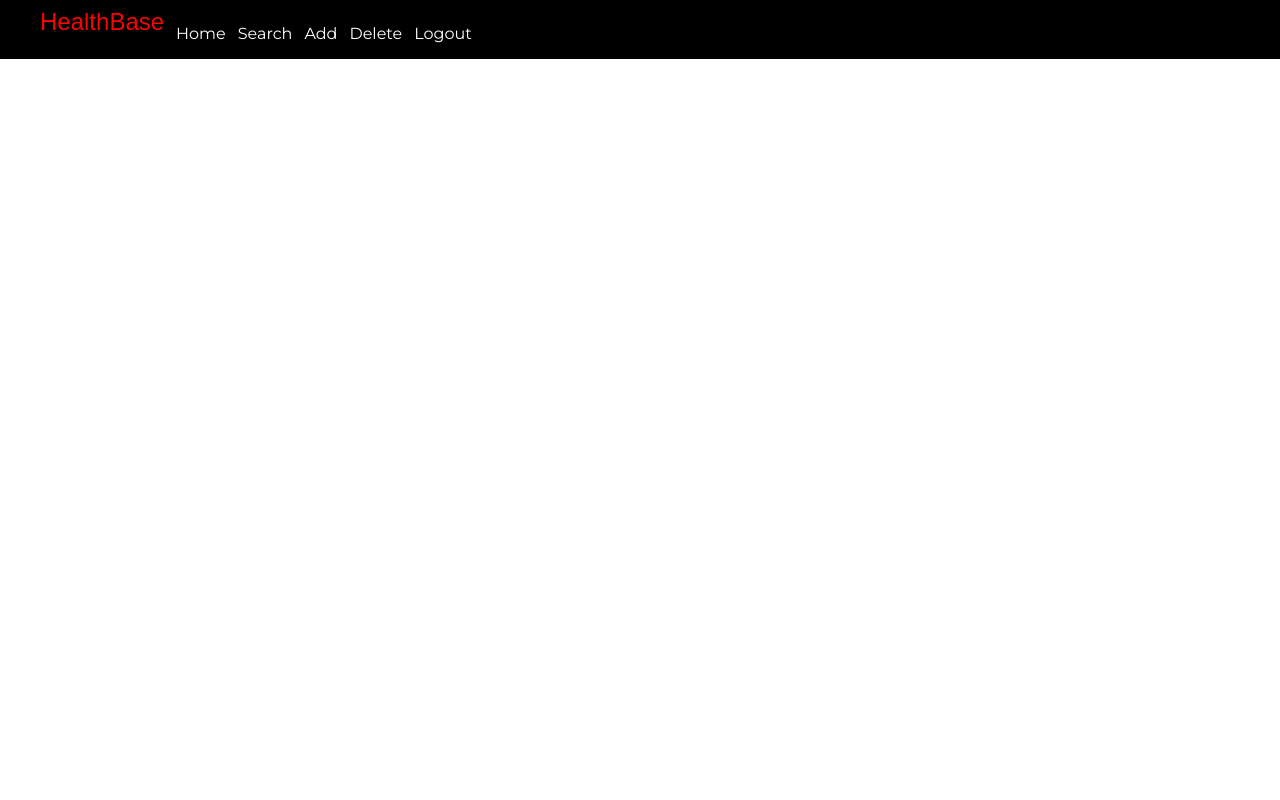
After one commit to jcwilkin/HealthBase, a PHP site: page /AdminHomePage.php in a window 1280 px wide. The commit adds this page. Run offline with PHP 8.4, Linux system fonts and the light colour scheme; some web fonts are replaced.

Commit message:
Add files via upload

```diff
--- /dev/null
+++ b/AdminHomePage.php
@@ -0,0 +1,34 @@
+<html>
+
+  <head>
+    <title> North Mississippi Regional Center HealthBase <title>
+  </head>
+
+  <body>
+    <p>
+      <label> North Mississippi Regional Center HealthBase </label>
+    </p>
+	<html>
+
+	<head>
+	  <title> North Mississippi Regional Center HealthBase   </title>
+	  <link rel="stylesheet" type="text/css" href="style.css">
+	</head>
+
+	<body>
+    <header>
+      <nav>
+        <h1>HealthBase</h1>
+        <ul id = "nav">
+          <li><a  class = "homeblack" href ="HomePage.php">Home</li>
+          <li><a class = "homeblack" href ="search.php">Search</li>
+          <li><a class = "homeblack" href ="createClientAccount.php">Add</li>
+          <li><a class = "homeblack" href ="removeClient.php">Delete</li>
+          <li><a class = "homeblack" href ="logout.php">Logout</li>
+        </ul>
+    </nav>
+</header>
+
+  </body>
+
+  </html>
--- a/CreateAccount.php
+++ b/CreateAccount.php
@@ -7,7 +7,7 @@
 
 <body>
   <div id = "frm">
-    <form action = "login.php" method="POST">
+    <form action = "insertEmployee.php" method="POST">
       <p>
         <label> Create Employee Account </label>
       </p>
--- /dev/null
+++ b/DBH.php
@@ -0,0 +1,5 @@
+<?php
+
+    $conn =mysqli_connect("localhost","root","","NMRC");
+
+    ?>
--- a/insertEmployee.php
+++ b/insertEmployee.php
@@ -9,10 +9,10 @@
     echo 'Database Not Selected';
   }
 
-  $Username = $_POST['USERNAME'];
-  $Password = $_POST['PASSWORD'];
+  $username = $_POST['USERNAME'];
+  $password = $_POST['PASSWORD'];
 
-  $sql ="INSERT INTO `LOGIN`(`Username`,`Password` ) VALUES ('$Username','$Password')";
+  $sql ="INSERT INTO `LOGIN`(`Username`,`Password` ) VALUES ('$username','$password')";
 
   if(!mysqli_query($con,$sql)){
     echo 'Not Inserted';
--- a/search.php
+++ b/search.php
@@ -1,12 +1,12 @@
 <?php
-    mysql_connect("localhost","root","","NMRC") or die("Could Not Connect");
+    require_once("DBH.php");
     $output='';
     //collect
     if(isset($_POST['search'])){
         $searchq = $_POST['search'];
         $searchq = preg_replace("#[^0-9a-z]#i","",$searchq);
 
-        $query = mysql_query("Select * FROM Clients WHERE First_Name Like '%$searchq%' or Last_Name Like '%$searchq%' or CLI_ORG_ID LIKE '%$searchq%' or SS_Number Like '%$searchq%' ") or die("could not search");
+        $query = mysql_query("Select CLI_ORG_ID FROM Clients WHERE FIRST_NAME Like '%$searchq%' or LAST_NAME Like '%$searchq%' or CLI_ORG_ID LIKE '%$searchq%' or SS_NUMBER Like '%$searchq%' ") or die("could not search");
         $count = mysql_num_rows($query);
 
         if($count == 0){
--- a/style.css
+++ b/style.css
@@ -1,27 +1,56 @@
+@import url('https: fonts.googleapis.com/css?family=Oswald:400,700');
+@import url('https://fonts.googleapis.com/css?family=Montserrat:400,700');
 body{
-  background: #eee;
+  margin:0;
+  background: white;
+
 }
 
-#frm{
-  border: solid red 25px;
-  width: 20%;
-  border-radius: 5px;
-  margin: 100px auto;
-  background: rgb(255,255,255);
-  padding: 50px;
+header{
+  background: black;
+  color: red;
+  padding: 8px 0px 6px 40px;
+  height:45px;
 }
 
-acctFrm{
-  border: solid red 25px;
-  width: 20%;
-  border-radius: 5px;
-  margin: 100px auto;
-  background: rgb(255,255,255);
-  padding: 50px;
+header h1{
+  display: inline;
+  font-family: 'Oswald', sans-serif;
+  font-weight: 400;
+  font-size: 32 px;
+  float: left;
+  margin-top: 0px;
+  margin-right: 0px;
+}
 
-#btn{
-  color: #fff;
-  background: #337ab7;
-  padding: 5px;
-  margin-left: 70%;
+nav ul {
+  display: inline;
+  padding: 0px;
+  float: left;
 }
+
+nav ul li {
+  display: inline-block;
+  list-style-type: none;
+  color: red;
+  float: left;
+  margin-left: 12px;
+}
+
+nav ul li a{
+  color: white;
+  text-decoration: none;
+
+
+}
+
+#nav{
+  font-family: 'Montserrat', sans-serif;
+}
+
+
+
+
+.homeblack:hover{
+  background-color: red;
+}
```
Also changed, not shown: Employee_II_HomePage.php (added, +33 -0 lines), Employee_I_HomePage.php (added, +32 -0 lines), LoginAccount.php (added, +20 -0 lines), login.php (+12 -0 lines), process.php (+44 -12 lines), signup.php (added, +15 -0 lines).
